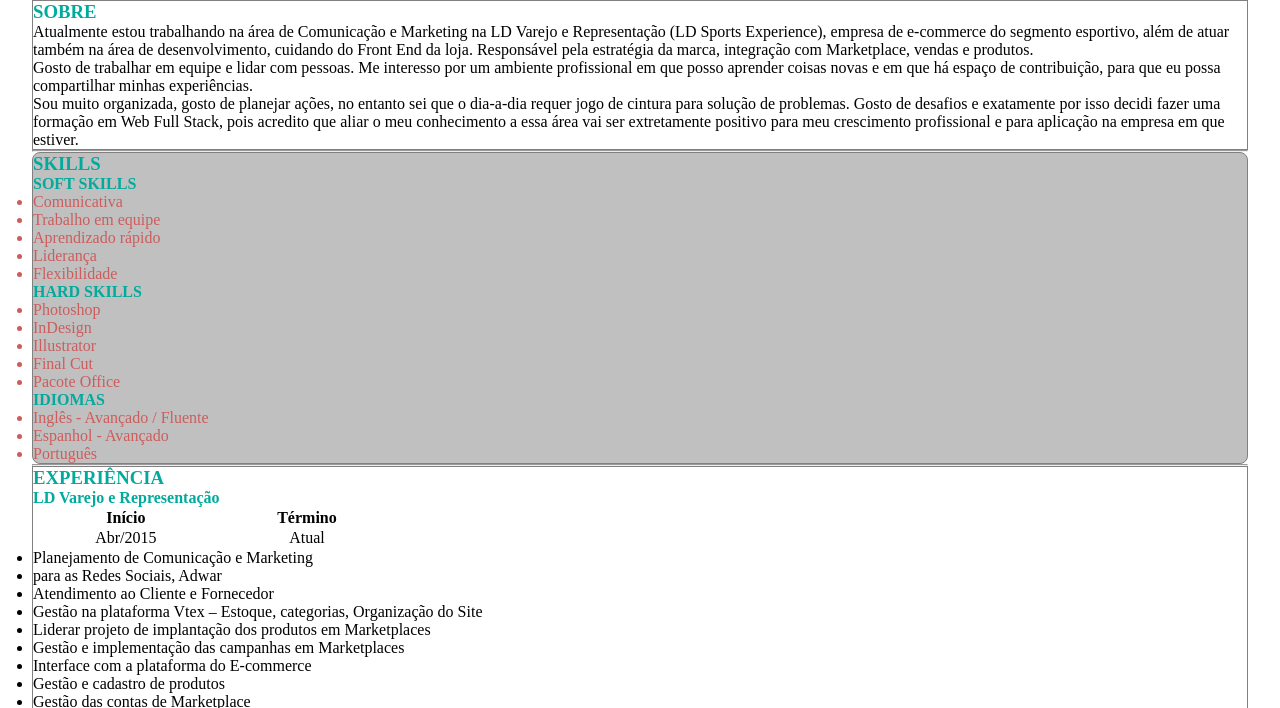
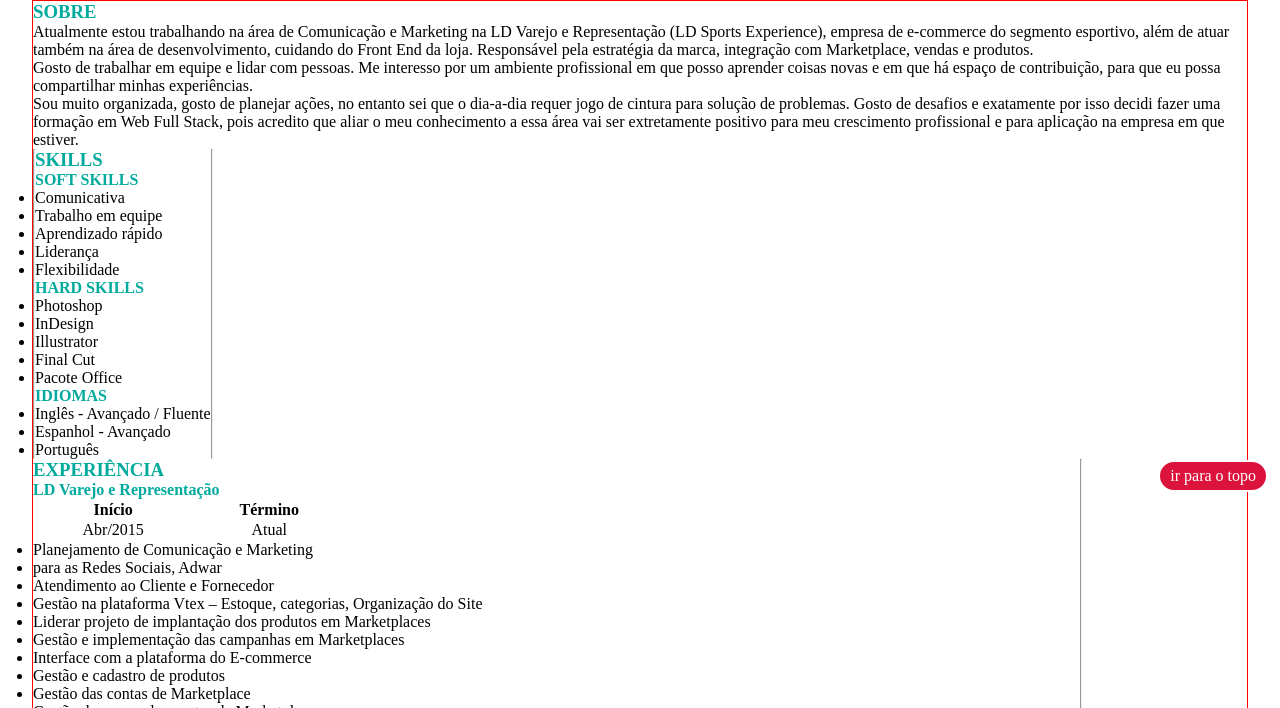
Before and after one commit to dehdeus/html-css, a plain HTML site: page presentation.html in a window 1280 px wide. Shown: the part 296-1004 px from the top of the page. Drawn offline with Linux system fonts and the light colour scheme.

Commit message:
Adding Style - in progress

```diff
--- a/assets/css/style.css
+++ b/assets/css/style.css
@@ -3,7 +3,9 @@
     margin: 0;
     padding: 0;
     box-sizing: border-box;
+    scroll-behavior: smooth;
 }
+
 body {
     padding: 32px;
 }
@@ -15,27 +17,39 @@ h5,
 h6 {
     color: rgb(0, 170, 156);
 }
-section {
-    border: 1px solid gray;
-}
-section.destaque {
-    background-color:  #c0c0c0;
-    border-radius: 8px;
-}
-section .destaque {
-    background-color:  #ff91bf;
-    border-radius: 20px 30px 40px 50px
-}
-.destaque {
-    color: indianred;
-}
-#empresaInteressada {
-    background-color: indigo;
-}
+
 [data-func*="minha foto"] {
     border-radius: 50%;
     transition: all 0.8s ease-in-out;
+    filter: drop-shadow(2px 2px 2px rgba(0,0,0,0.85));
 }
+
 [data-func*="minha foto"]:hover {
     transform: rotate(180deg);
 }
+[href="#top"] {
+    background-color: crimson;
+    color: #ffffff;
+    text-transform: lowercase;
+    border-radius: 30px;
+    position: fixed;
+    display: block;
+    bottom: 12px;
+    right: 12px;
+    padding: 5px 10px;
+    border: 2px solid #fff;
+    text-decoration: none;
+    transition: all 0.8s ease-in-out;
+}
+
+[href="#top"]:hover {
+    transform: rotate(180deg)
+}
+
+main {
+    border: 1px solid red;
+    display: flex;
+    flex-direction: row;
+    flex-wrap: wrap;
+    justify-content: flex-start;
+}
--- a/presentation.html
+++ b/presentation.html
@@ -244,5 +244,6 @@
 </body>
 <footer>
     <p>Déborah de Deus Tuba 2020 &copy; | <a href="mailto:deborahtuba@gmail.com?Subject=Vaga%20de%20Programador%20Jr%20&%20Body=Olá,%20gostei%20do%20seu%20perfil!">deborahtuba@gmail.com</a></p>
+    <a href="#top">Ir para o topo</a>
 </footer>
 </html>
```
